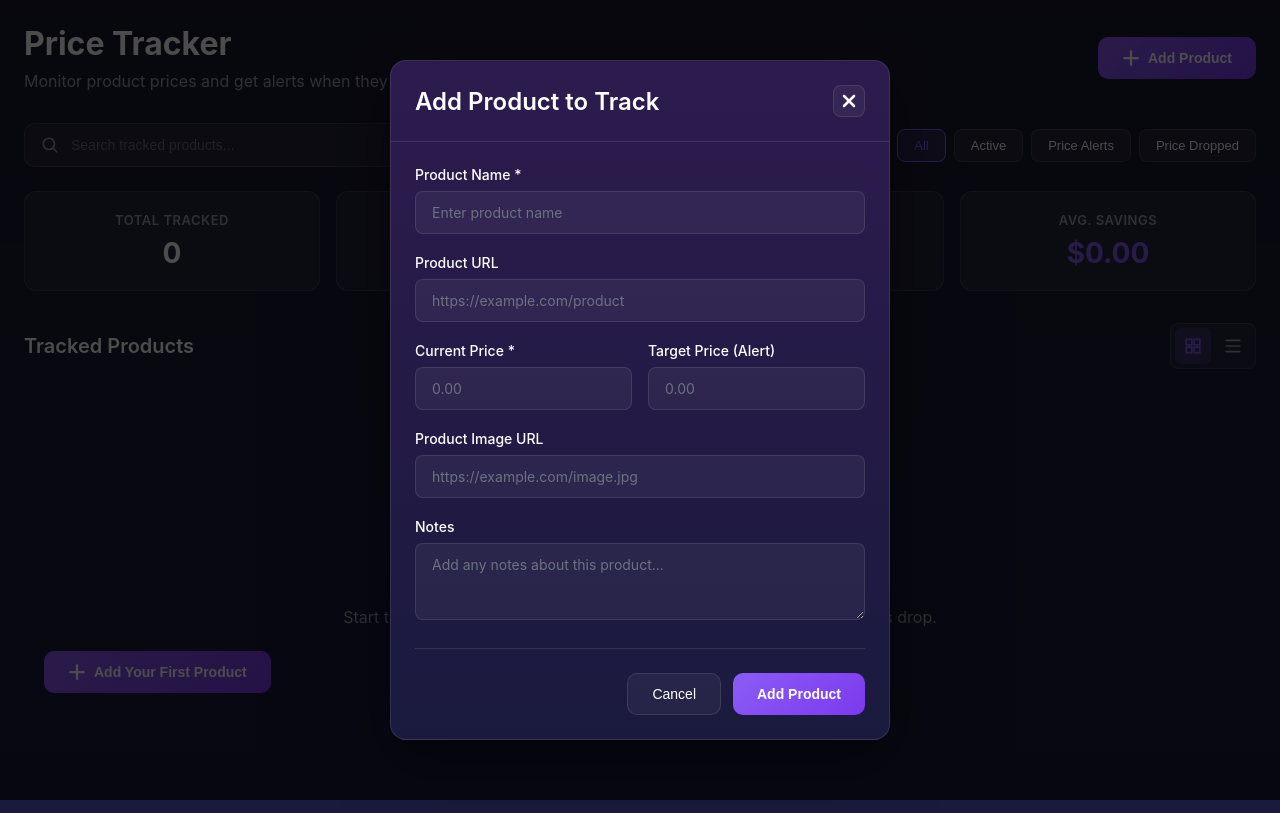
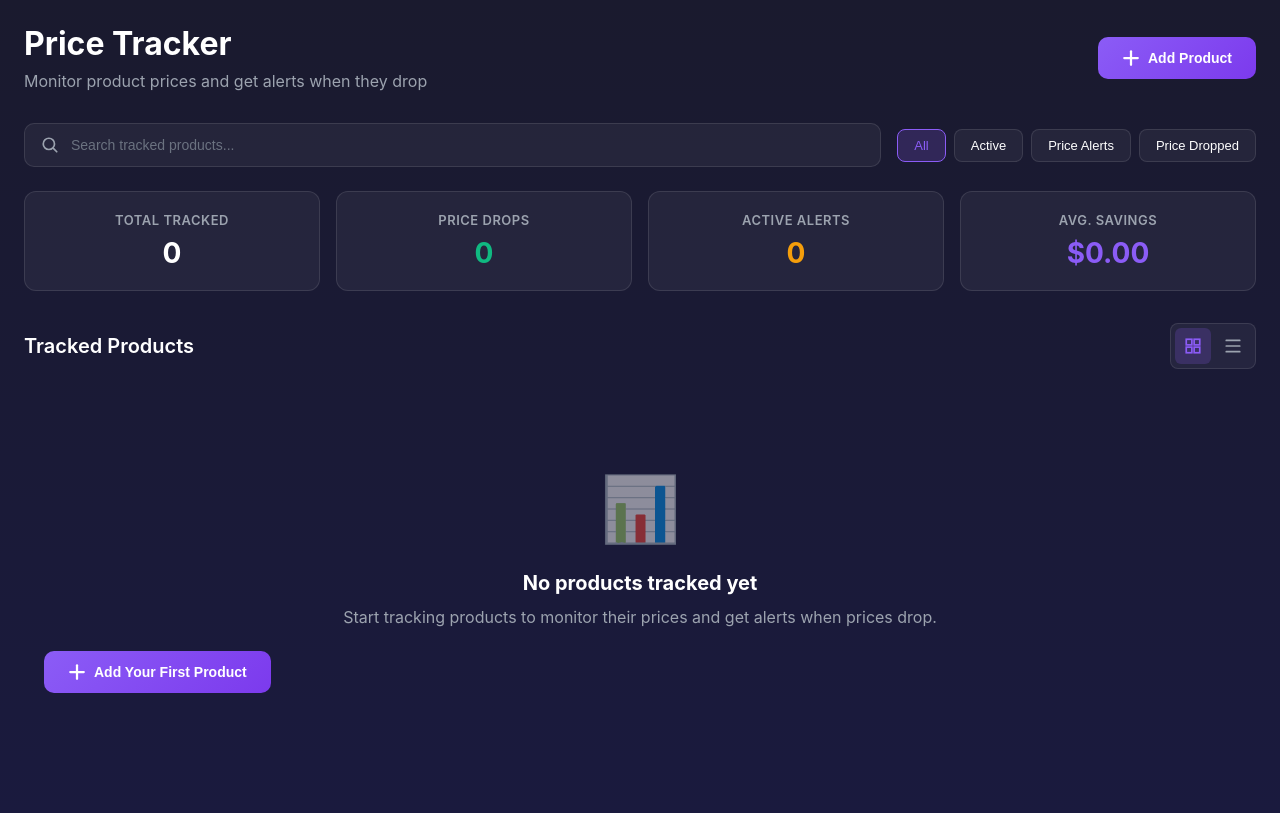
Before and after one commit to Darthusiest/Shopping-Assistant, a browser extension: page pages/price-tracker/price-tracker.html in a window 1280 px wide. Drawn offline with Linux system fonts and the light colour scheme.

Commit message:
Bug Fix: Price tracker add product fix(doesnt auto place the user in add product when opening price tracker)

```diff
--- a/pages/price-tracker/price-tracker.html
+++ b/pages/price-tracker/price-tracker.html
@@ -101,7 +101,7 @@
     </div>
 
     <!-- Add Product Modal -->
-    <div class="modal-overlay" id="addProductModal">
+    <div class="modal-overlay hidden" id="addProductModal">
         <div class="modal-content">
             <div class="modal-header">
                 <h2>Add Product to Track</h2>
```
